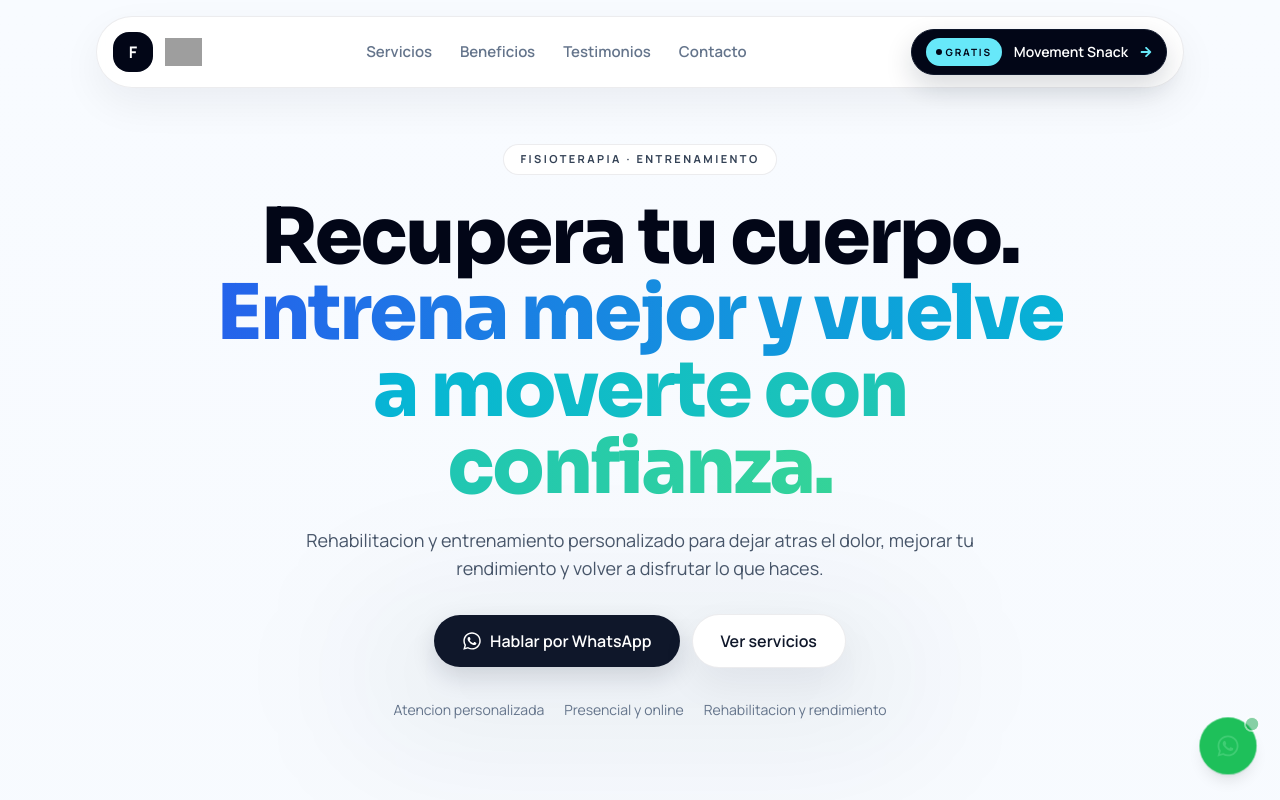
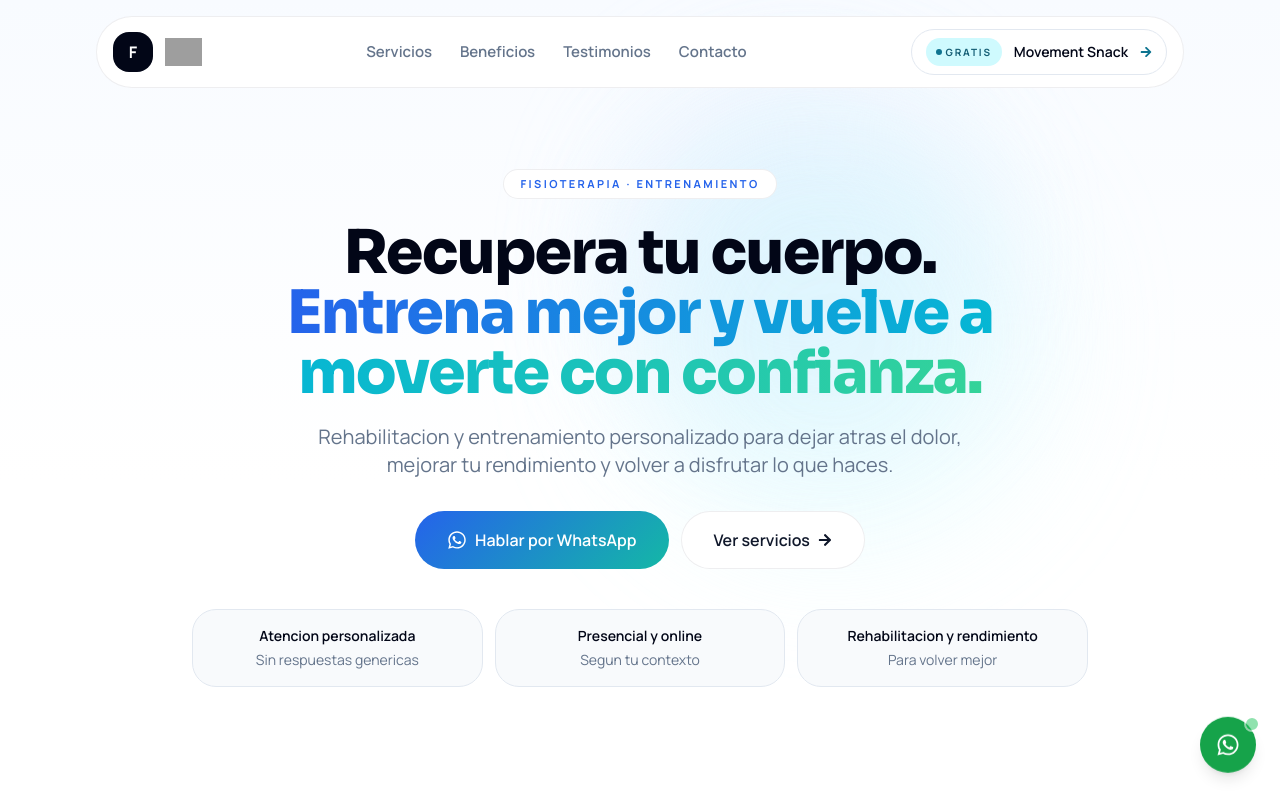
Before and after one commit to Grobier/fisiomov, a React (Vite) app: page / in a window 1280 px wide. Shown: the top 800 px of the page. Built offline with nearby package versions, Linux system fonts and the light colour scheme; grey boxes are pictures that could not be loaded.

Commit message:
version 3.2

```diff
--- a/src/components/Contact.jsx
+++ b/src/components/Contact.jsx
@@ -8,7 +8,7 @@ const checks = ['Sin compromiso', 'Te respondo personalmente', 'Primera sesion g
 
 const Contact = () => {
   return (
-    <section id="contacto" className="bg-slate-100 px-4 py-24 sm:px-6 lg:px-8">
+    <section id="contacto" className="bg-[linear-gradient(180deg,#ffffff_0%,#f8fbff_100%)] px-4 py-24 sm:px-6 lg:px-8">
       <div className="container-max">
         <div className="grid items-center gap-10 lg:grid-cols-[0.88fr_1.12fr]">
           <motion.div
@@ -18,7 +18,7 @@ const Contact = () => {
             transition={{ duration: 0.6 }}
             className="max-w-xl"
           >
-            <span className="section-eyebrow bg-white">Comienza hoy</span>
+            <span className="section-eyebrow">Comienza hoy</span>
             <h2 className="mt-6 text-4xl font-bold leading-[0.98] text-slate-950 md:text-5xl">
               Cuentame que te esta pasando y definimos el siguiente paso.
             </h2>
@@ -32,13 +32,12 @@ const Contact = () => {
             whileInView={{ opacity: 1, y: 0 }}
             viewport={{ once: false, amount: 0.3 }}
             transition={{ delay: 0.2, duration: 0.6 }}
-            className="relative overflow-hidden rounded-[36px] border border-slate-200 bg-white p-6 shadow-[0_18px_40px_rgba(15,23,42,0.08)] sm:p-8"
+            className="relative overflow-hidden rounded-[36px] border border-slate-200 bg-white p-6 shadow-none sm:p-8"
           >
-            <div className="pointer-events-none absolute right-0 top-0 h-40 w-40 rounded-full bg-emerald-100/70 blur-3xl" />
-            <div className="pointer-events-none absolute bottom-0 left-0 h-40 w-40 rounded-full bg-cyan-100/70 blur-3xl" />
-
+            <div className="pointer-events-none absolute right-0 top-0 h-40 w-40 rounded-full bg-cyan-100/70 blur-3xl" />
+            <div className="pointer-events-none absolute bottom-0 left-0 h-40 w-40 rounded-full bg-blue-100/70 blur-3xl" />
             <div className="relative">
-              <div className="rounded-[30px] bg-slate-950 p-5 text-white shadow-[0_20px_50px_rgba(15,23,42,0.28)]">
+              <div className="rounded-[30px] border border-slate-200 bg-slate-950 p-5 text-white shadow-none">
                 <div className="mb-5 flex items-center justify-between gap-4">
                   <div className="flex items-center gap-3">
                     <div className="flex h-12 w-12 items-center justify-center rounded-2xl bg-white/10">
--- a/src/components/Footer.jsx
+++ b/src/components/Footer.jsx
@@ -1,5 +1,5 @@
 import React from 'react'
-import { FaEnvelope, FaHeart, FaInstagram, FaLinkedin, FaMapMarkerAlt, FaPhone, FaWhatsapp } from 'react-icons/fa'
+import { FaEnvelope, FaHeart, FaInstagram, FaMapMarkerAlt, FaPhone, FaWhatsapp } from 'react-icons/fa'
 
 const Footer = () => {
   const currentYear = new Date().getFullYear()
@@ -48,9 +48,9 @@ const Footer = () => {
           </div>
         </div>
 
-        <div className="grid grid-cols-1 gap-8 md:grid-cols-2 lg:grid-cols-4">
+        <div className="grid gap-10 border-b border-slate-200 pb-10 lg:grid-cols-[1.2fr_0.8fr_0.9fr_1fr]">
           <div>
-            <div className="mb-6 flex items-center">
+            <div className="mb-5 flex items-center">
               <img
                 src="/logo-fisiomov.png"
                 alt="FISIOMOVE Logo"
@@ -62,11 +62,12 @@ const Footer = () => {
               />
               <div className="hidden text-2xl font-bold text-slate-950">FISIOMOVE</div>
             </div>
-            <p className="mb-6 leading-relaxed text-slate-600">
+
+            <p className="max-w-md leading-relaxed text-slate-600">
               Recupera tu movimiento, entrena sin dolor y mantente activo. Fisioterapia y entrenamiento personalizado para tu bienestar.
             </p>
 
-            <div className="flex space-x-4">
+            <div className="mt-6 flex space-x-3">
               <a
                 href="https://instagram.com/lorenzogrobier"
                 target="_blank"
@@ -75,15 +76,6 @@ const Footer = () => {
                 aria-label="Instagram"
               >
                 <FaInstagram />
-              </a>
-              <a
-                href="https://linkedin.com/in/tu-perfil"
-                target="_blank"
-                rel="noopener noreferrer"
-                className="flex h-10 w-10 items-center justify-center rounded-full bg-slate-100 transition-colors duration-200 hover:bg-slate-950 hover:text-white"
-                aria-label="LinkedIn"
-              >
-                <FaLinkedin />
               </a>
               <button
                 onClick={handleWhatsAppClick}
@@ -96,7 +88,7 @@ const Footer = () => {
           </div>
 
           <div>
-            <h3 className="mb-6 text-lg font-semibold">Navegacion</h3>
+            <h3 className="mb-5 text-lg font-semibold">Navegacion</h3>
             <ul className="space-y-3">
               {quickLinks.map((link) => (
                 <li key={link.name}>
@@ -109,7 +101,7 @@ const Footer = () => {
           </div>
 
           <div>
-            <h3 className="mb-6 text-lg font-semibold">Servicios</h3>
+            <h3 className="mb-5 text-lg font-semibold">Servicios</h3>
             <ul className="space-y-3">
               {services.map((service) => (
                 <li key={service}>
@@ -120,42 +112,30 @@ const Footer = () => {
           </div>
 
           <div>
-            <h3 className="mb-6 text-lg font-semibold">Contacto</h3>
-            <div className="space-y-4">
-              <div className="flex items-center">
-                <FaPhone className="mr-3 text-slate-500" />
-                <a href="tel:+56963352063" className="text-slate-600 transition-colors duration-200 hover:text-slate-950">
+            <h3 className="mb-5 text-lg font-semibold">Contacto</h3>
+            <div className="space-y-4 text-sm text-slate-600">
+              <div className="flex items-center gap-3">
+                <FaPhone className="text-slate-500" />
+                <a href="tel:+56963352063" className="transition-colors duration-200 hover:text-slate-950">
                   +56 9 63352063
                 </a>
               </div>
-
-              <div className="flex items-center">
-                <FaWhatsapp className="mr-3 text-slate-500" />
-                <button onClick={handleWhatsAppClick} className="text-slate-600 transition-colors duration-200 hover:text-slate-950">
-                  WhatsApp 24/7
-                </button>
-              </div>
-
-              <div className="flex items-center">
-                <FaEnvelope className="mr-3 text-slate-500" />
-                <a href="mailto:contacto@fisiomov.cl" className="text-slate-600 transition-colors duration-200 hover:text-slate-950">
+              <div className="flex items-center gap-3">
+                <FaEnvelope className="text-slate-500" />
+                <a href="mailto:contacto@fisiomov.cl" className="transition-colors duration-200 hover:text-slate-950">
                   contacto@fisiomov.cl
                 </a>
               </div>
-
-              <div className="flex items-start">
-                <FaMapMarkerAlt className="mr-3 mt-1 text-slate-500" />
-                <span className="text-slate-600">
+              <div className="flex items-start gap-3">
+                <FaMapMarkerAlt className="mt-1 text-slate-500" />
+                <span>
                   Santiago, Chile
                   <br />
-                  <span className="text-sm">Atencion presencial y online</span>
+                  <span className="text-slate-500">Atencion presencial y online</span>
                 </span>
               </div>
-            </div>
-
-            <div className="mt-6 rounded-3xl bg-slate-50 p-4">
-              <h4 className="mb-2 font-semibold">Horarios de atencion</h4>
-              <div className="text-sm text-slate-600">
+              <div className="rounded-3xl bg-slate-50 p-4">
+                <p className="mb-1 font-semibold text-slate-900">Horarios de atencion</p>
                 <p>Lunes - Viernes: 8:00 - 20:00</p>
                 <p>Sabados: 9:00 - 14:00</p>
                 <p>Domingos: Solo emergencias</p>
@@ -163,21 +143,15 @@ const Footer = () => {
             </div>
           </div>
         </div>
-      </div>
 
-      <div className="border-t border-slate-200">
-        <div className="container-max px-4 py-6 sm:px-6 lg:px-8">
-          <div className="flex flex-col items-center justify-between md:flex-row">
-            <div className="mb-4 text-sm text-slate-500 md:mb-0">
-              <p>
-                © {currentYear} FISIOMOVE. Todos los derechos reservados. Hecho con <FaHeart className="mx-1 inline text-red-500" /> para tu bienestar.
-              </p>
-            </div>
+        <div className="flex flex-col gap-4 pt-6 text-sm text-slate-500 md:flex-row md:items-center md:justify-between">
+          <p>
+            © {currentYear} FISIOMOVE. Todos los derechos reservados. Hecho con <FaHeart className="mx-1 inline text-red-500" /> para tu bienestar.
+          </p>
 
-            <div className="flex space-x-6 text-sm">
-              <button className="text-slate-500 transition-colors duration-200 hover:text-slate-950">Politica de privacidad</button>
-              <button className="text-slate-500 transition-colors duration-200 hover:text-slate-950">Terminos de servicio</button>
-            </div>
+          <div className="flex gap-5">
+            <button className="transition-colors duration-200 hover:text-slate-950">Politica de privacidad</button>
+            <button className="transition-colors duration-200 hover:text-slate-950">Terminos de servicio</button>
           </div>
         </div>
       </div>
--- a/src/components/Header.jsx
+++ b/src/components/Header.jsx
@@ -63,14 +63,14 @@ const Header = () => {
           <div className="hidden items-center gap-3 md:flex">
             <Link
               to="/recursos-gratuitos"
-              className="group flex items-center gap-3 rounded-full border border-slate-900 bg-slate-950 px-3.5 py-2 text-sm font-semibold text-white shadow-[0_12px_28px_rgba(15,23,42,0.16)] transition-all duration-200 hover:-translate-y-0.5 hover:bg-slate-900"
+              className="group flex items-center gap-3 rounded-full border border-slate-200 bg-white px-3.5 py-2 text-sm font-semibold text-slate-950 transition-all duration-200 hover:border-slate-300"
             >
-              <span className="flex items-center gap-1 rounded-full bg-cyan-300 px-2.5 py-1 text-[10px] font-bold uppercase tracking-[0.18em] text-slate-950">
-                <span className="h-1.5 w-1.5 rounded-full bg-slate-950" />
+              <span className="flex items-center gap-1 rounded-full bg-cyan-100 px-2.5 py-1 text-[10px] font-bold uppercase tracking-[0.18em] text-cyan-800">
+                <span className="h-1.5 w-1.5 rounded-full bg-cyan-700" />
                 Gratis
               </span>
               <span>Movement Snack</span>
-              <FaArrowRight className="text-xs text-cyan-300 transition-transform duration-200 group-hover:translate-x-1" />
+              <FaArrowRight className="text-xs text-cyan-700 transition-transform duration-200 group-hover:translate-x-1" />
             </Link>
           </div>
 
@@ -87,16 +87,16 @@ const Header = () => {
               <Link
                 to="/recursos-gratuitos"
                 onClick={() => setIsOpen(false)}
-                className="flex items-center justify-between rounded-2xl border border-slate-900 bg-slate-950 px-4 py-3 text-sm font-semibold text-white"
+                className="flex items-center justify-between rounded-2xl border border-slate-200 bg-white px-4 py-3 text-sm font-semibold text-slate-950"
               >
                 <span className="flex items-center gap-2">
-                  <span className="flex items-center gap-1 rounded-full bg-cyan-300 px-2 py-1 text-[10px] font-bold uppercase tracking-[0.18em] text-slate-950">
-                    <span className="h-1.5 w-1.5 rounded-full bg-slate-950" />
+                  <span className="flex items-center gap-1 rounded-full bg-cyan-100 px-2 py-1 text-[10px] font-bold uppercase tracking-[0.18em] text-cyan-800">
+                    <span className="h-1.5 w-1.5 rounded-full bg-cyan-700" />
                     Gratis
                   </span>
                   Movement Snack
                 </span>
-                <FaArrowRight className="text-xs text-cyan-300" />
+                <FaArrowRight className="text-xs text-cyan-700" />
               </Link>
               {navItems.map((item) => (
                 <button
--- a/src/components/Hero.jsx
+++ b/src/components/Hero.jsx
@@ -1,6 +1,6 @@
 import React from 'react'
 import { motion } from 'framer-motion'
-import { FaWhatsapp } from 'react-icons/fa'
+import { FaArrowRight, FaWhatsapp } from 'react-icons/fa'
 
 const WHATSAPP_URL = 'https://wa.me/56963352063?text=Hola%20Lorenzo,%20vi%20tu%20web%20y%20me%20gustaria%20saber%20como%20puedes%20ayudarme%20con%20mi%20dolor'
 
@@ -17,24 +17,32 @@ const Hero = () => {
   }
 
   return (
-    <section className="relative flex min-h-screen items-center overflow-hidden px-6 pb-12 pt-28">
+    <section className="relative flex min-h-screen items-center overflow-hidden px-6 pb-14 pt-28">
       <div className="pointer-events-none absolute inset-0">
-        <div className="absolute left-[14%] top-28 h-64 w-64 rounded-full bg-blue-500/18 blur-3xl" />
-        <div className="absolute right-[12%] top-32 h-72 w-72 rounded-full bg-cyan-400/18 blur-3xl" />
-        <div className="absolute bottom-12 left-1/2 h-40 w-[36rem] -translate-x-1/2 rounded-full bg-slate-900/5 blur-3xl" />
+        <div className="absolute inset-0 bg-[linear-gradient(180deg,#f8fbff_0%,#ffffff_60%)]" />
+        <motion.div
+          animate={{ opacity: [0.45, 0.7, 0.45], scale: [1, 1.06, 1] }}
+          transition={{ duration: 12, repeat: Infinity, ease: 'easeInOut' }}
+          className="absolute left-1/2 top-24 h-80 w-80 -translate-x-1/2 rounded-full bg-blue-100/80 blur-3xl"
+        />
+        <motion.div
+          animate={{ opacity: [0.35, 0.6, 0.35], scale: [1, 1.08, 1] }}
+          transition={{ duration: 14, repeat: Infinity, ease: 'easeInOut', delay: 1.5 }}
+          className="absolute left-1/2 top-36 h-96 w-96 -translate-x-1/2 rounded-full bg-cyan-100/70 blur-3xl"
+        />
       </div>
 
-      <div className="container-max relative">
-        <div className="mx-auto flex max-w-4xl flex-col items-center text-center">
+      <div className="container-max relative flex justify-center">
+        <div className="flex max-w-4xl flex-col items-center text-center">
           <motion.div initial={{ opacity: 0, y: -10 }} animate={{ opacity: 1, y: 0 }} transition={{ duration: 0.5 }} className="mb-6">
-            <span className="section-eyebrow">Fisioterapia · entrenamiento</span>
+            <span className="section-eyebrow bg-white">Fisioterapia · entrenamiento</span>
           </motion.div>
 
           <motion.h1
             initial={{ opacity: 0, y: 30 }}
             animate={{ opacity: 1, y: 0 }}
             transition={{ duration: 0.8, delay: 0.1 }}
-            className="mb-5 max-w-5xl text-4xl font-extrabold leading-[0.95] text-slate-950 sm:text-5xl md:text-6xl lg:text-[4.8rem]"
+            className="mb-5 text-4xl font-extrabold leading-[0.95] text-slate-950 sm:text-5xl md:text-6xl"
           >
             Recupera tu cuerpo.
             <br />
@@ -46,8 +54,8 @@ const Hero = () => {
           <motion.p
             initial={{ opacity: 0 }}
             animate={{ opacity: 1 }}
-            transition={{ delay: 0.5, duration: 0.6 }}
-            className="mb-8 max-w-2xl text-base leading-relaxed text-slate-600 md:text-lg"
+            transition={{ delay: 0.45, duration: 0.6 }}
+            className="mx-auto mb-8 max-w-2xl text-base leading-relaxed text-slate-500 md:text-xl"
           >
             Rehabilitacion y entrenamiento personalizado para dejar atras el dolor, mejorar tu rendimiento y volver a disfrutar lo que haces.
           </motion.p>
@@ -55,30 +63,38 @@ const Hero = () => {
           <motion.div
             initial={{ opacity: 0, y: 10 }}
             animate={{ opacity: 1, y: 0 }}
-            transition={{ delay: 0.7, duration: 0.5 }}
-            className="flex flex-col gap-3 sm:flex-row sm:items-center"
+            transition={{ delay: 0.65, duration: 0.5 }}
+            className="flex flex-col gap-3 sm:flex-row sm:justify-center"
           >
-            <button onClick={handleWhatsAppClick} className="btn-primary px-7 py-3.5 text-base">
+            <button onClick={handleWhatsAppClick} className="btn-primary px-8 py-4 text-base">
               <FaWhatsapp className="text-xl" />
               Hablar por WhatsApp
             </button>
             <button
               onClick={() => document.querySelector('#servicios')?.scrollIntoView({ behavior: 'smooth' })}
-              className="btn-secondary px-7 py-3.5 text-base"
+              className="btn-secondary px-8 py-4 text-base"
             >
               Ver servicios
+              <FaArrowRight className="text-sm" />
             </button>
           </motion.div>
 
           <motion.div
-            initial={{ opacity: 0 }}
-            animate={{ opacity: 1 }}
-            transition={{ delay: 0.9, duration: 0.6 }}
-            className="mt-8 flex flex-wrap justify-center gap-5 text-sm text-slate-500"
+            initial={{ opacity: 0, y: 12 }}
+            animate={{ opacity: 1, y: 0 }}
+            transition={{ delay: 0.85, duration: 0.6 }}
+            className="mt-10 grid w-full gap-3 sm:grid-cols-3"
           >
-            <span>Atencion personalizada</span>
-            <span>Presencial y online</span>
-            <span>Rehabilitacion y rendimiento</span>
+            {[
+              ['Atencion personalizada', 'Sin respuestas genericas'],
+              ['Presencial y online', 'Segun tu contexto'],
+              ['Rehabilitacion y rendimiento', 'Para volver mejor'],
+            ].map(([title, text]) => (
+              <div key={title} className="rounded-[24px] border border-slate-200 bg-slate-50 px-5 py-4">
+                <p className="text-sm font-semibold text-slate-950">{title}</p>
+                <p className="mt-1 text-sm text-slate-500">{text}</p>
+              </div>
+            ))}
           </motion.div>
         </div>
       </div>
--- a/src/components/Services.jsx
+++ b/src/components/Services.jsx
@@ -36,9 +36,7 @@ const Services = () => {
           <h2 className="mx-auto mt-4 max-w-3xl text-3xl font-bold text-slate-950 md:text-5xl">
             Elige el servicio que mejor se adapta a tu objetivo.
           </h2>
-          <p className="mx-auto mt-4 max-w-2xl text-base leading-8 text-slate-600">
-            Cada servicio tiene ahora su propia subpagina con informacion clara y especifica.
-          </p>
+
         </div>
 
         <div className="grid gap-4 md:grid-cols-2 xl:grid-cols-4">
--- a/src/data/services.js
+++ b/src/data/services.js
@@ -67,7 +67,7 @@ const services = [
   {
     id: 3,
     slug: 'entrenamiento',
-    title: 'Entrenamiento 1:1 · 1:2 · 1:3',
+    title: 'Entrenamiento personalizado',
     subtitle: 'ENTRENAMIENTO EN SEDE',
     description: 'Entrenamiento guiado en formato individual o reducido, adaptado a tus objetivos y nivel fisico.',
     icon: FaDumbbell,
--- a/src/index.css
+++ b/src/index.css
@@ -6,16 +6,16 @@
 
 @layer base {
   :root {
-    --bg: #f5f7fb;
-    --surface: rgba(255, 255, 255, 0.88);
+    --bg: #ffffff;
+    --surface: rgba(255, 255, 255, 0.96);
     --surface-strong: #ffffff;
-    --border: rgba(15, 23, 42, 0.08);
+    --border: rgba(15, 23, 42, 0.07);
     --text: #0f172a;
-    --muted: #64748b;
+    --muted: #6b7280;
     --brand: #2563eb;
-    --brand-2: #0ea5a4;
-    --shadow-soft: 0 16px 40px rgba(15, 23, 42, 0.06);
-    --shadow-card: 0 20px 50px rgba(15, 23, 42, 0.08);
+    --brand-2: #14b8a6;
+    --shadow-soft: 0 10px 24px rgba(15, 23, 42, 0.04);
+    --shadow-card: 0 16px 36px rgba(15, 23, 42, 0.05);
   }
 
   html {
@@ -25,7 +25,7 @@
   body {
     font-family: 'Manrope', system-ui, sans-serif;
     color: var(--text);
-    background: linear-gradient(180deg, #f8fbff 0%, #f3f7fb 100%);
+    background: #ffffff;
     min-height: 100vh;
   }
 
@@ -35,7 +35,7 @@
   }
 
   ::selection {
-    background: rgba(15, 111, 255, 0.18);
+    background: rgba(37, 99, 235, 0.16);
     color: #0f172a;
   }
 }
@@ -43,8 +43,8 @@
 @layer components {
   .btn-primary {
     @apply inline-flex items-center justify-center gap-2 rounded-full px-5 py-3 font-semibold text-white transition-all duration-300;
-    background: var(--text);
-    box-shadow: 0 10px 24px rgba(15, 23, 42, 0.14);
+    background: linear-gradient(135deg, var(--brand), var(--brand-2));
+    box-shadow: none;
   }
 
   .btn-secondary {
@@ -52,7 +52,7 @@
     background: var(--surface-strong);
     border: 1px solid var(--border);
     color: var(--text);
-    box-shadow: var(--shadow-soft);
+    box-shadow: none;
   }
 
   .section-padding {
@@ -65,21 +65,21 @@
 
   .section-eyebrow {
     @apply inline-flex items-center gap-2 rounded-full px-4 py-1.5 text-[11px] font-bold uppercase tracking-[0.22em];
-    background: rgba(255, 255, 255, 0.9);
+    background: #ffffff;
     border: 1px solid var(--border);
-    color: #334155;
+    color: var(--brand);
   }
 
   .glass-panel {
     background: var(--surface);
     border: 1px solid var(--border);
-    box-shadow: var(--shadow-soft);
-    backdrop-filter: blur(14px);
+    box-shadow: none;
+    backdrop-filter: blur(10px);
   }
 
   .mesh-card {
     @apply relative overflow-hidden rounded-[28px];
-    background: rgba(255, 255, 255, 0.92);
+    background: #ffffff;
     border: 1px solid var(--border);
     box-shadow: var(--shadow-card);
   }
```
